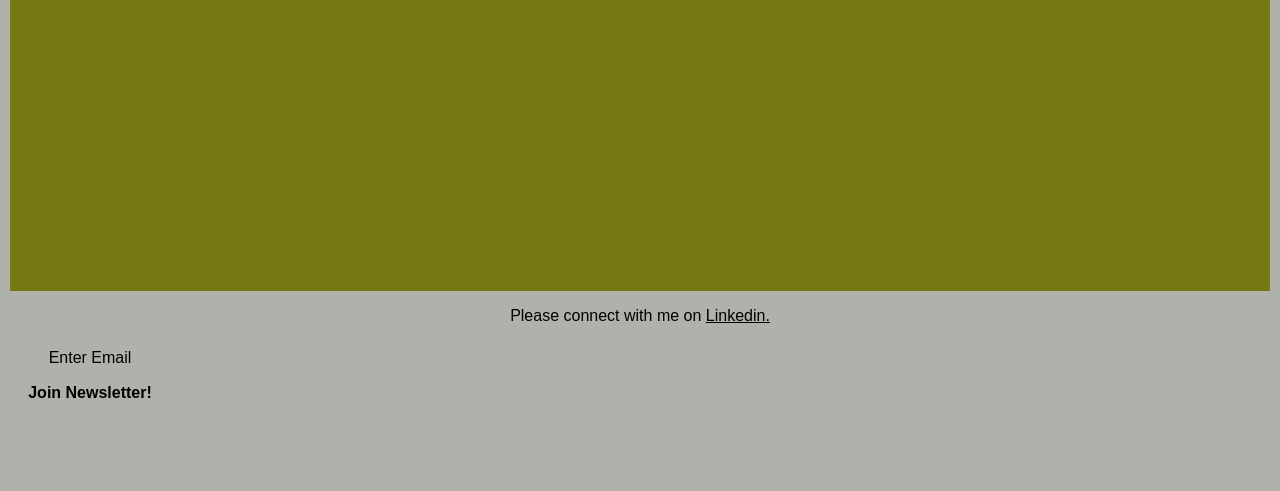
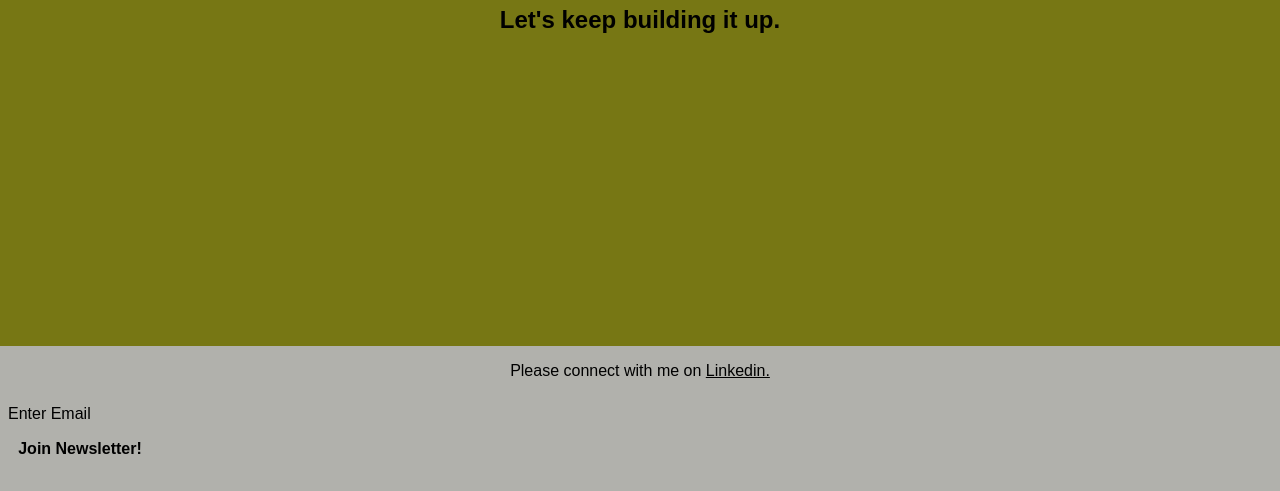
Before and after one commit to nanaadj1/First-Site, a website built with Vite: page index.html in a window 1280 px wide. Shown: the part 681-1172 px from the top of the page. Before the commit the page ends 1107 px from the top, so only its background shows below. Built offline with nearby package versions, Linux system fonts and the light colour scheme; a web font is replaced by a local one.

Commit message:
Update styles.css

```diff
--- a/styles.css
+++ b/styles.css
@@ -25,15 +25,16 @@
 
     html, main {
     margin: 0;
-    padding:10px;
+    padding-top:30px;
+    padding-bottom: 20px;
     background: #b1b1ac;
     color: #000000;
     font-family: sans-serif;
     text-align: center;
 }
     .second {
-    margin: 0;
-    padding:10px;
+    margin-top: 10px;
+    padding:20px;
     height:400px ;
     background: #777714;
     color: #000000;
@@ -58,22 +59,21 @@ input {
     box-sizing: border-box;
     padding: 4px 8px;
     border-width: 1px;
-    border: 1px black;
+    border: 4px black;
     color: #000000;
     background: transparent;
-    border-radius: var(--image);
+    border-radius: 4px ;
     font-family: sans-serif;
-    text-align: center;
-}
+    align-items: center;}
 
 ::placeholder {
     color: #000000;
 }
 
 button {
-    border-radius: var(--image);
+    border-radius: 6px;
     padding: 5px 10px;
-    border: 1px black;
+    border: 4px black;
     background: transparent;
     color: black;
     font-weight: bold;
@@ -83,7 +83,7 @@ button {
     cursor: pointer;
     font-family: sans-serif;
     width: 160px;
-    text-align: center;
+    align-items: center;
 }
 
 .main{
```
